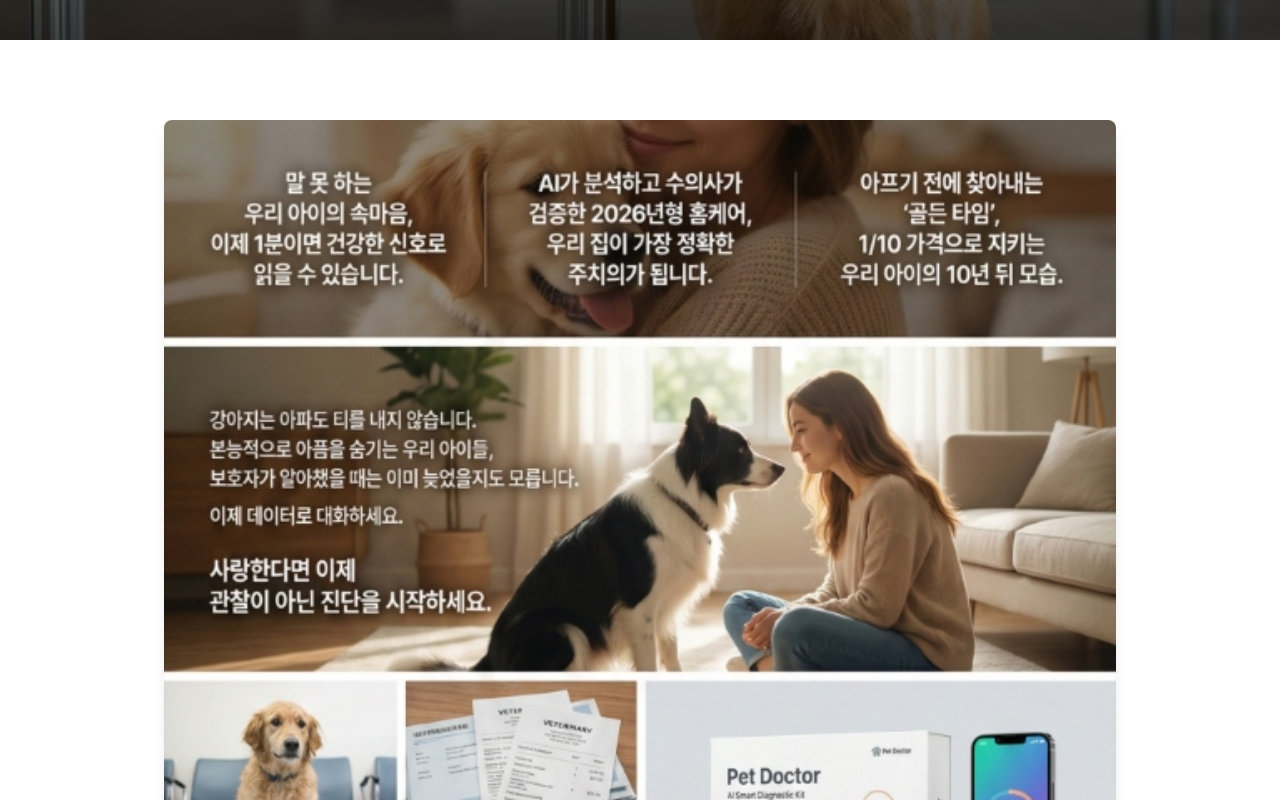
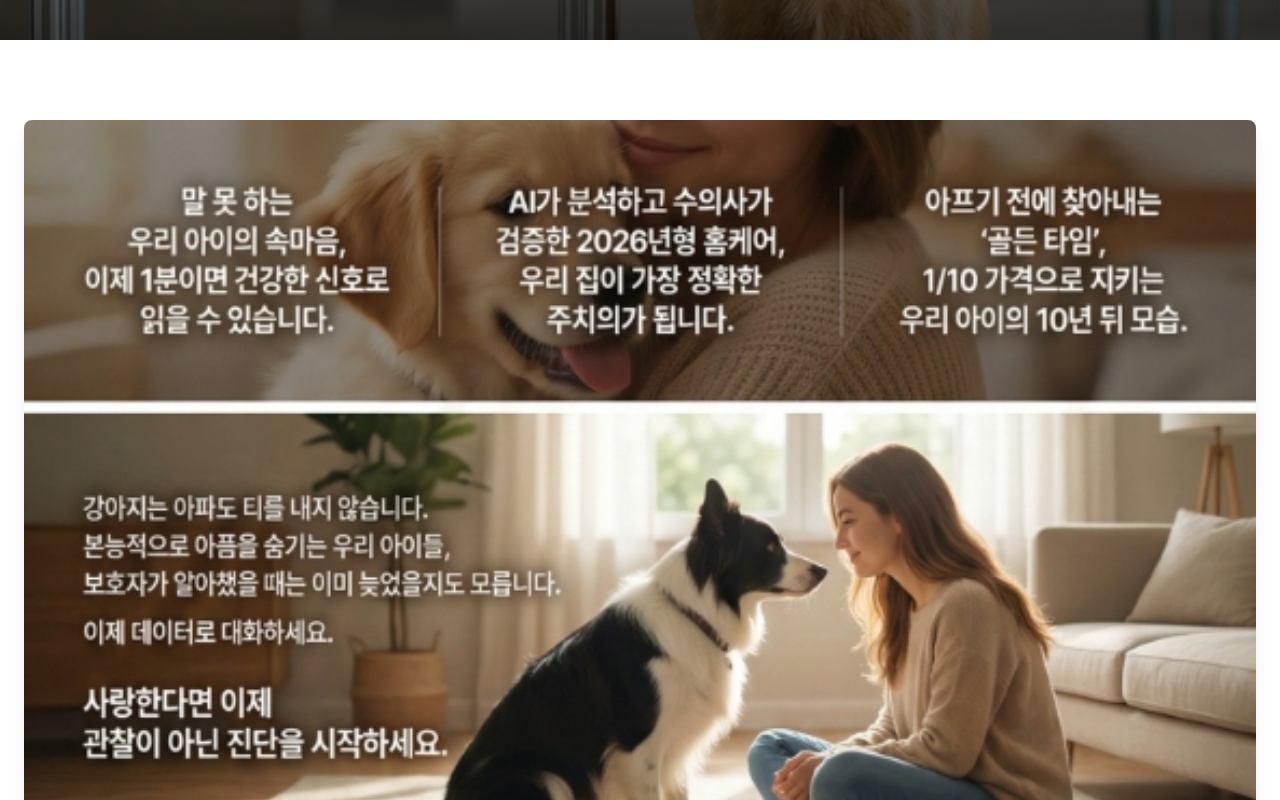
Before and after one commit to anchull/bio, a Next.js app: page /about/products/diagnostic in a window 1280 px wide. Shown: the part 440-1240 px from the top of the page. Built offline with nearby package versions, Linux system fonts and the light colour scheme.

Commit message:
style(diagnostic): increase image container max-width

```diff
--- a/app/[lang]/products/diagnostic/page.tsx
+++ b/app/[lang]/products/diagnostic/page.tsx
@@ -14,7 +14,7 @@
             />
             {/* Full Screen Image Presentation */}
             <section className="py-20 w-full">
-                <div className="w-full max-w-[1000px] mx-auto px-6">
+                <div className="w-full max-w-[1280px] mx-auto px-6">
                     <img
                         src={lang === 'en' ? "/images/diagnostic_detail_en.jpg" : "/images/diagnostic_detail.jpg"}
                         alt="Diagnostic Kit Detail"
```
